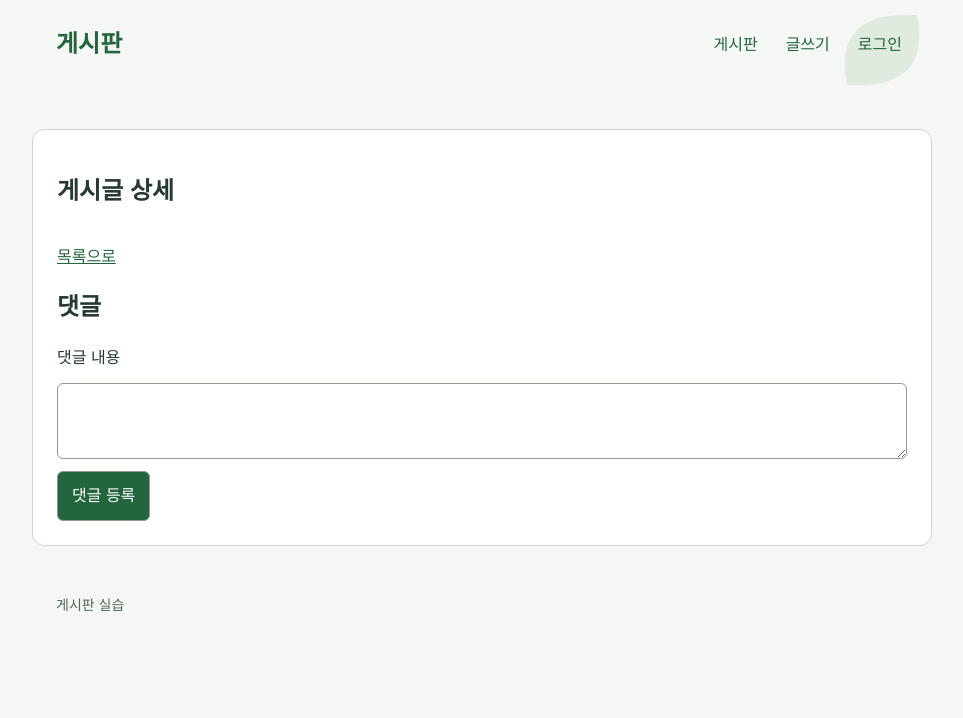
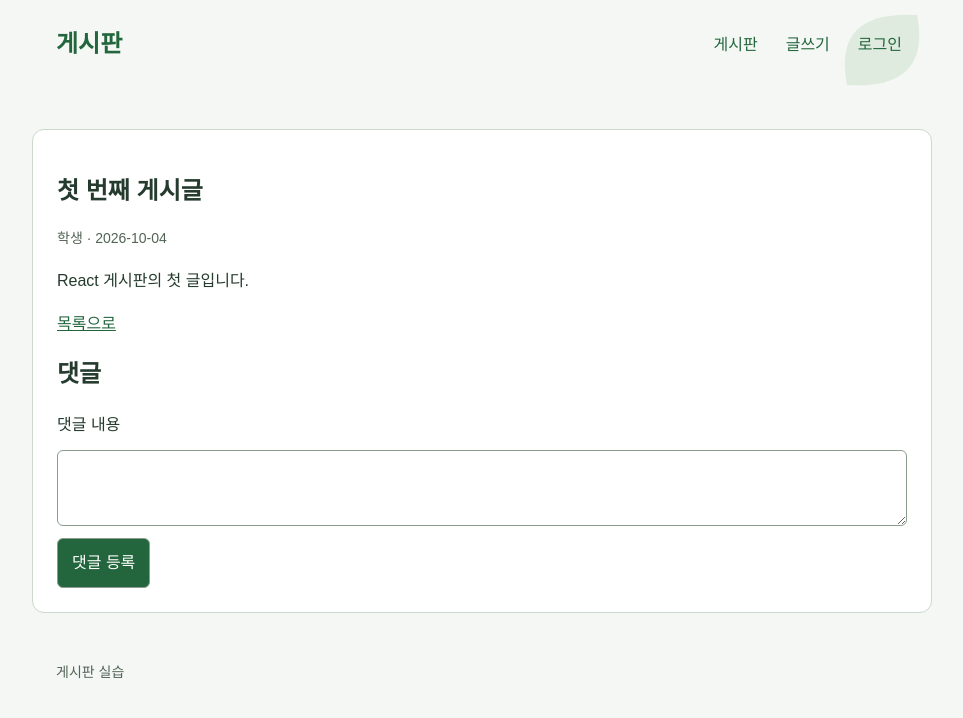
Before and after one commit to Galgay/react-board-exampels, a React (Vite) app: page /posts/1 in a window 1280 px wide. Shown: the top 718 px of the page, without its empty margins (158-1121 px from the left). Built offline with nearby package versions, Linux system fonts and the light colour scheme.

Commit message:
REACT 11 | URL 게시글 ID와 샘플 상세 데이터 연결

```diff
--- a/src/App.jsx
+++ b/src/App.jsx
@@ -35,7 +35,7 @@ export default function App() {
       <Route path="/" element={<PostList posts={posts} onAddPracticePost={addPracticePost} />} />
       <Route path="/posts" element={<PostList posts={posts} onAddPracticePost={addPracticePost} />} />
       <Route path="/posts/new" element={<PostForm onSave={savePost} />} />
-      <Route path="/posts/:postId" element={<PostDetail />} />
+      <Route path="/posts/:postId" element={<PostDetail posts={posts} />} />
       <Route path="/login" element={<Login onLogin={() => setIsLoggedIn(true)} />} />
     </Routes>
     <BoardFooter />
--- a/src/components/PostDetail.jsx
+++ b/src/components/PostDetail.jsx
@@ -1,15 +1,18 @@
-import { Link } from "react-router-dom";
+import { Link, useParams } from "react-router-dom";
 
-export default function PostDetail() {
+export default function PostDetail({ posts }) {
+  const { postId } = useParams();
+  const post = posts.find((item) => String(item.id) === postId);
+
   return <main>
     <article>
-      <h1 id="post-title">게시글 상세</h1>
-      <p id="post-meta" className="meta"></p>
-      <p id="post-content"></p>
+      <h1 id="post-title">{post?.title || "게시글을 불러올 수 없습니다."}</h1>
+      <p id="post-meta" className="meta">{post && `${post.authorNickname} · ${post.createdDatetime || ""}`}</p>
+      <p id="post-content">{post?.content}</p>
       <p id="post-message" role="status"></p>
     </article>
     <Link to="/posts">목록으로</Link>
-    <section id="comments-section" aria-labelledby="comments-title">
+    {post && <section id="comments-section" aria-labelledby="comments-title">
       <h2 id="comments-title">댓글</h2>
       <p id="comment-message" role="status"></p>
       <ul id="comment-list"></ul>
@@ -18,6 +21,6 @@ export default function PostDetail() {
         <textarea id="comment-content" name="content" required maxLength="255"></textarea>
         <button type="submit">댓글 등록</button>
       </form>
-    </section>
+    </section>}
   </main>;
 }
```
